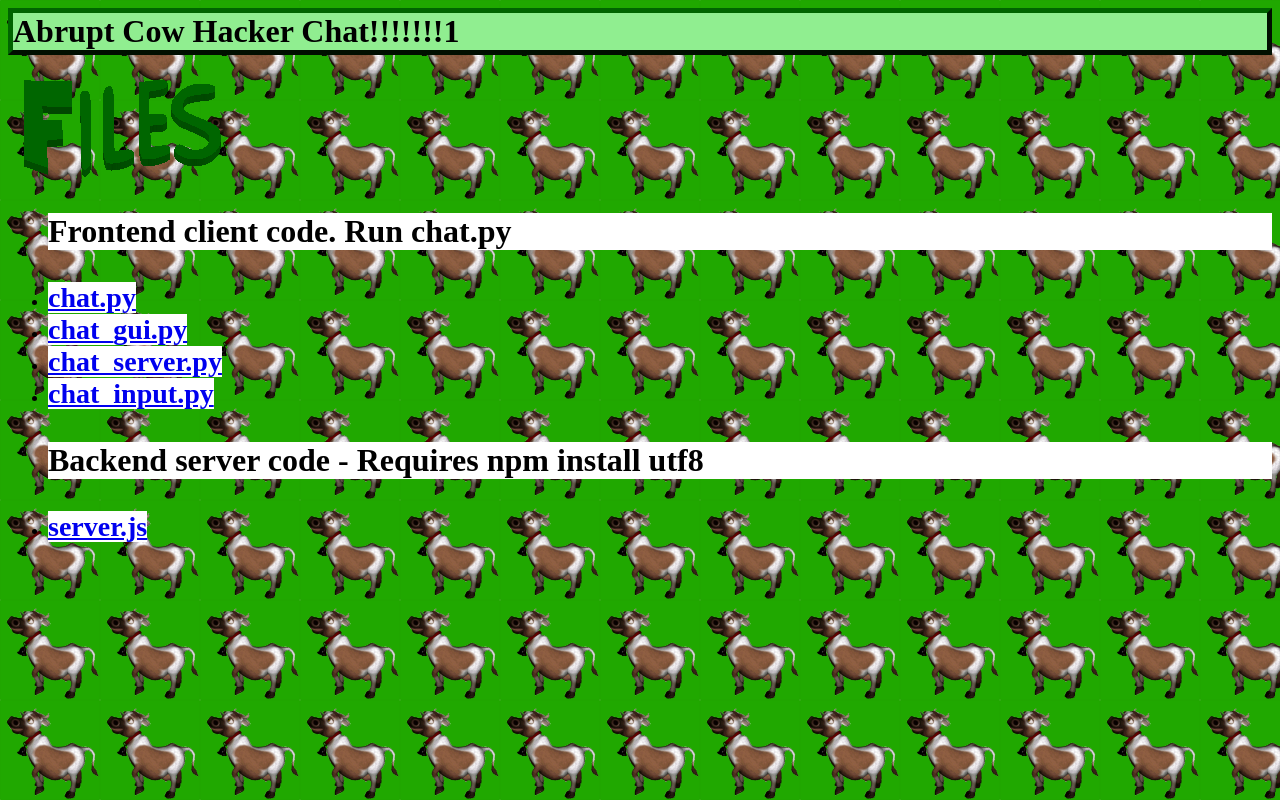
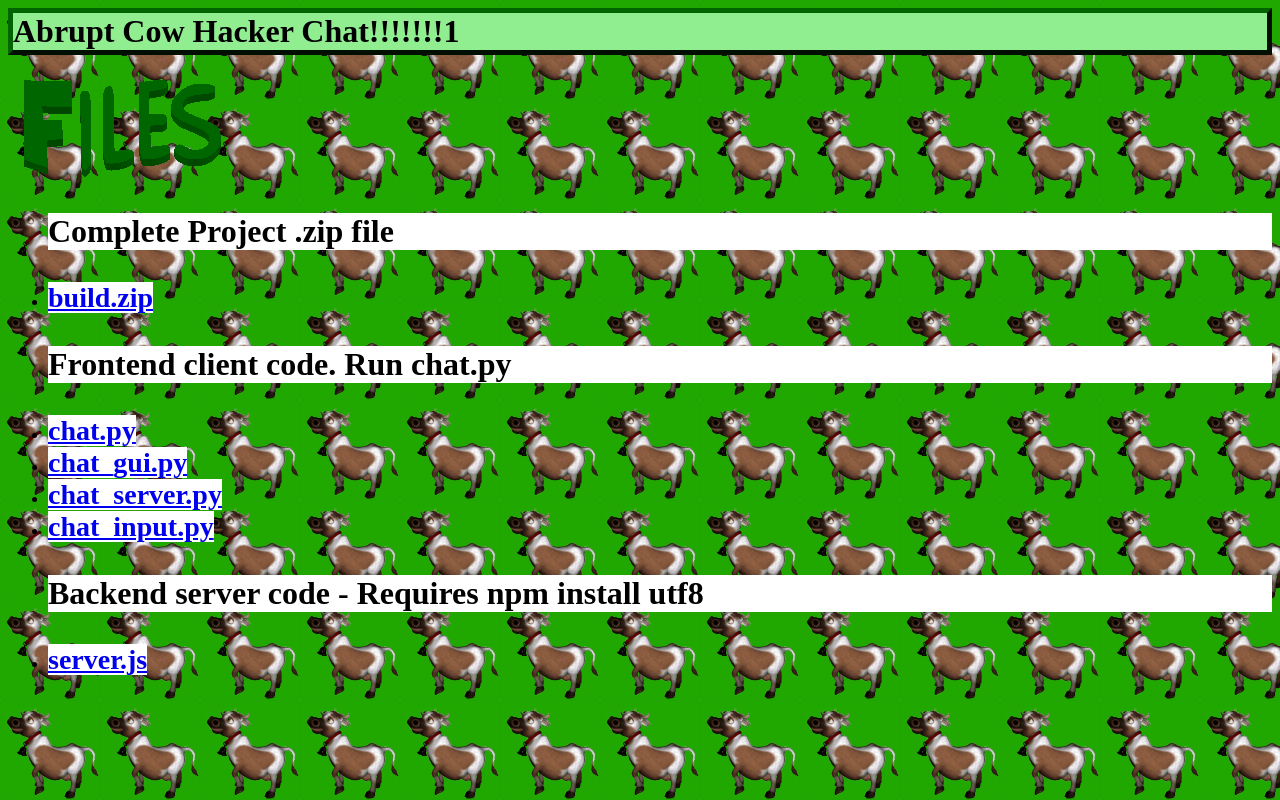
Before and after one commit to Bloxore/Hack-UCI-2019, a plain HTML site: page index.html in a window 1280 px wide. Drawn offline with Linux system fonts and the light colour scheme.

Commit message:
webpage update

```diff
--- a/index.html
+++ b/index.html
@@ -27,6 +27,8 @@
     <h1>Abrupt Cow Hacker Chat!!!!!!!1</h1>
     <img src="files.gif" />
     <ul>
+      <p>Complete Project .zip file</p>
+      <li><a href="build.zip">build.zip</a></li>
       <p>Frontend client code. Run chat.py</p>
       <li><a href="chat.py">chat.py</a></li>
       <li><a href="chat_gui.py">chat_gui.py</a></li>
```
